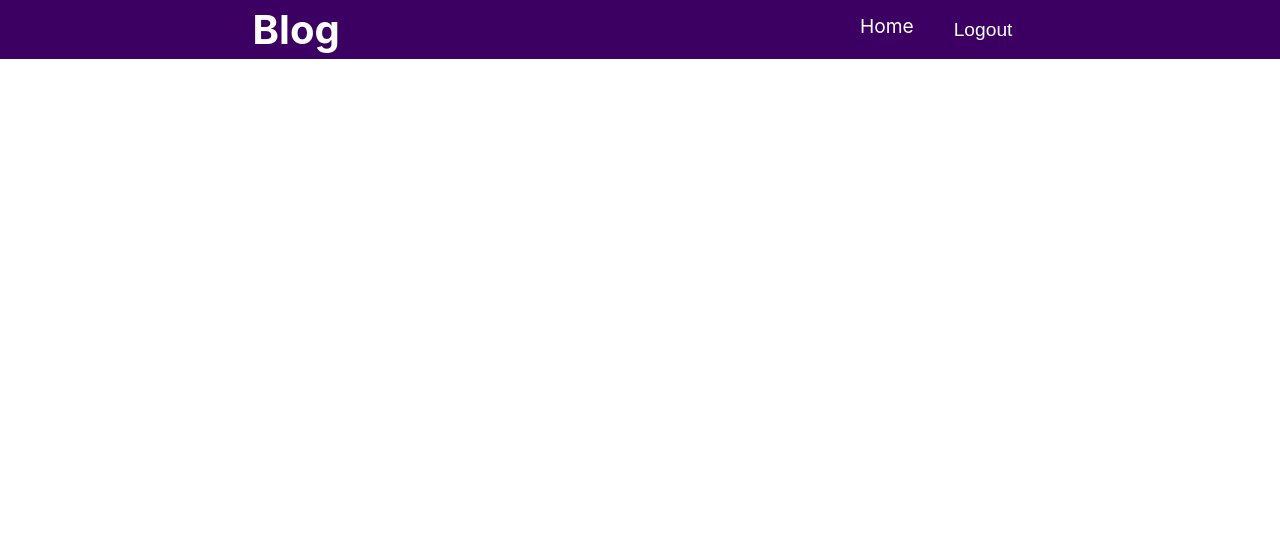
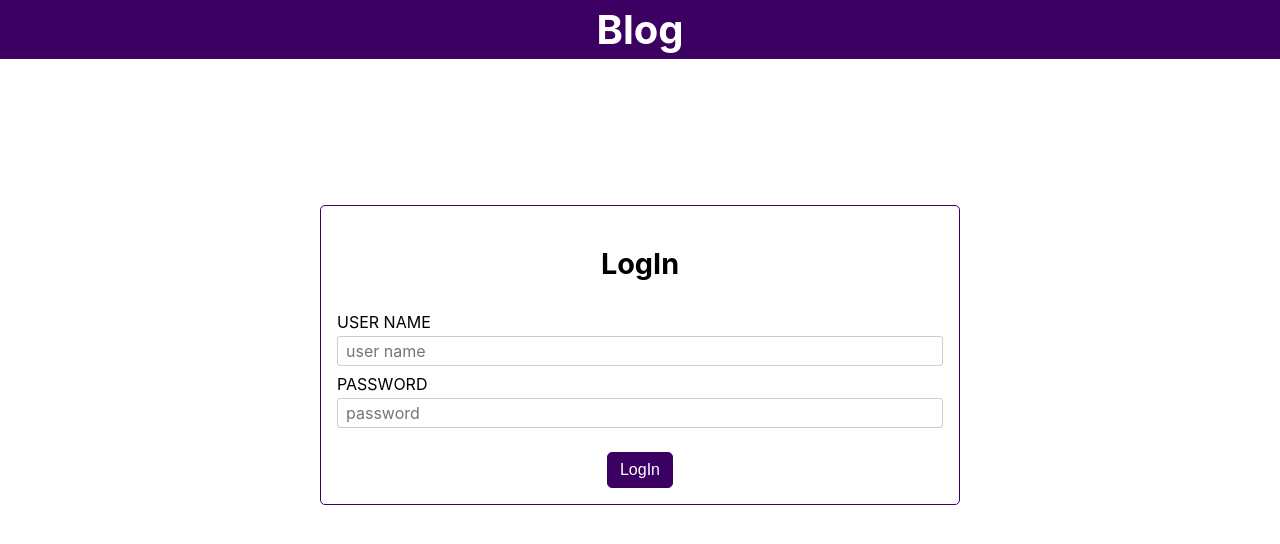
Before and after one commit to Soul-Remix/blog-admin, a React (Create React App) app: page /post/1 in a window 1280 px wide. Shown: the top 544 px of the page. Built offline with nearby package versions, Linux system fonts and the light colour scheme.

Commit message:
create login page & login function

```diff
--- a/package.json
+++ b/package.json
@@ -6,11 +6,13 @@
     "@testing-library/jest-dom": "^5.14.1",
     "@testing-library/react": "^11.2.7",
     "@testing-library/user-event": "^12.8.3",
+    "formik": "^2.2.9",
     "react": "^17.0.2",
     "react-dom": "^17.0.2",
     "react-router-dom": "^5.3.0",
     "react-scripts": "4.0.3",
-    "web-vitals": "^1.1.2"
+    "web-vitals": "^1.1.2",
+    "yup": "^0.32.11"
   },
   "scripts": {
     "start": "react-scripts start",
--- a/src/App.js
+++ b/src/App.js
@@ -1,10 +1,56 @@
 import { useState, useEffect } from 'react';
+import { Route } from 'react-router';
+
 import Navbar from './components/nav/navbar';
+import LoginPage from './pages/loginPage/loginPage';
 
 function App() {
-  const [isAuth, setIsAuth] = useState(true);
+  const [isAuth, setIsAuth] = useState(false);
+  const [user, setUser] = useState(null);
+  const [loginError, setLoginError] = useState(null);
 
-  return <Navbar isAuth={isAuth} />;
+  useEffect(() => {
+    const token = localStorage.getItem('token');
+    const expiryDate = localStorage.getItem('expiry');
+    if (!token) {
+      return;
+    } else if (expiryDate < Date.now()) {
+      localStorage.removeItem('token');
+      localStorage.removeItem('expiry');
+      return;
+    } else {
+      setIsAuth(true);
+    }
+  }, []);
+
+  const login = async (values) => {
+    const res = await fetch(
+      'https://guarded-bayou-18266.herokuapp.com/api/v1/auth/login',
+      {
+        method: 'POST',
+        headers: { 'content-type': 'application/json' },
+        body: JSON.stringify(values),
+      }
+    );
+    const data = await res.json();
+    if (res.status !== 200) {
+      setLoginError(data.message);
+      return;
+    } else {
+      setIsAuth(true);
+      localStorage.setItem('token', data.token);
+      const expiry = Date.now() + 7200000;
+      localStorage.setItem('expiry', expiry);
+    }
+  };
+
+  return (
+    <Route>
+      <Navbar isAuth={isAuth} />
+      {!isAuth && <LoginPage login={login} error={loginError} />}
+      {isAuth && <p>hello</p>}
+    </Route>
+  );
 }
 
 export default App;
--- /dev/null
+++ b/src/components/textinput/textinput.js
@@ -0,0 +1,22 @@
+import { useField } from 'formik';
+
+const TextInput = ({ label, ...props }) => {
+  const [field, meta] = useField(props);
+  return (
+    <>
+      <label htmlFor={props.id || props.name}>{label}</label>
+
+      <input
+        className={meta.touched && meta.error ? 'input-error' : ''}
+        {...field}
+        {...props}
+      />
+
+      {meta.touched && meta.error ? (
+        <div className="error">{meta.error}</div>
+      ) : null}
+    </>
+  );
+};
+
+export default TextInput;
--- /dev/null
+++ b/src/pages/loginPage/loginPage.css
@@ -0,0 +1,83 @@
+.login-container {
+  width: 100%;
+  height: 70vh;
+  display: flex;
+  justify-content: center;
+  align-items: center;
+  margin: 1rem 0;
+}
+
+.auth-form {
+  width: 90%;
+  margin: auto;
+  padding: 1rem;
+  border: 1px solid #3b0062;
+  border-radius: 5px;
+  display: flex;
+  flex-flow: column wrap;
+}
+
+@media (min-width: 768px) {
+  .auth-form {
+    width: 40rem;
+  }
+}
+
+.auth-form-header {
+  text-align: center;
+  font-size: 1.8rem;
+}
+
+.auth-form label {
+  display: block;
+  text-transform: uppercase;
+  margin-bottom: 0.25rem;
+  margin-top: 0.5rem;
+}
+
+.auth-form input,
+.auth-form textarea {
+  display: block;
+  font: inherit;
+  padding: 0.25rem 0.5rem;
+  width: 100%;
+  border-radius: 3px;
+  border: 1px solid #ccc;
+}
+
+.auth-form input:focus,
+.auth-form textarea:focus {
+  outline: none;
+  border-color: #3b0062;
+  color: #3b0062;
+}
+
+.auth-form .error {
+  color: crimson;
+  margin-bottom: 1rem;
+}
+
+.input-error {
+  border-color: red;
+  background: #ffc2c2;
+}
+
+.auth-form-btn {
+  margin: auto;
+  margin-top: 1.5rem;
+  padding: 8px 12px;
+  font-size: 1rem;
+  border: 1px solid var(--purple);
+  border-radius: 5px;
+  background: var(--purple);
+  color: white;
+  cursor: pointer;
+}
+
+.auth-form-btn:hover {
+  color: var(--yellow);
+}
+
+.auth-form-p {
+  text-align: center;
+}
--- /dev/null
+++ b/src/pages/loginPage/loginPage.js
@@ -0,0 +1,50 @@
+import { Form, Formik } from 'formik';
+import * as Yup from 'yup';
+
+import TextInput from '../../components/textinput/textinput';
+
+import './loginPage.css';
+
+const LoginPage = ({ login, error }) => {
+  return (
+    <section className="login-container">
+      <Formik
+        initialValues={{
+          userName: '',
+          password: '',
+        }}
+        validationSchema={Yup.object({
+          userName: Yup.string()
+            .max(15, 'Must be 15 characters or less')
+            .required('Required'),
+          password: Yup.string()
+            .max(15, 'Must be 15 characters or less')
+            .required('Required'),
+        })}
+        onSubmit={(values) => login(values)}
+      >
+        <Form className="auth-form">
+          <h2 className="auth-form-header">LogIn</h2>
+          {error && <p className="error auth-form-p">{error}</p>}
+          <TextInput
+            label="User Name"
+            name="userName"
+            type="text"
+            placeholder="user name"
+          />
+          <TextInput
+            label="password"
+            name="password"
+            type="text"
+            placeholder="password"
+          />
+          <button className="auth-form-btn" type="submit">
+            LogIn
+          </button>
+        </Form>
+      </Formik>
+    </section>
+  );
+};
+
+export default LoginPage;
```
Also changed, not shown: src/components/textfield/textfield.js (added, +22 -0 lines), 1 other file (tests, documents, lock files or other folders).
